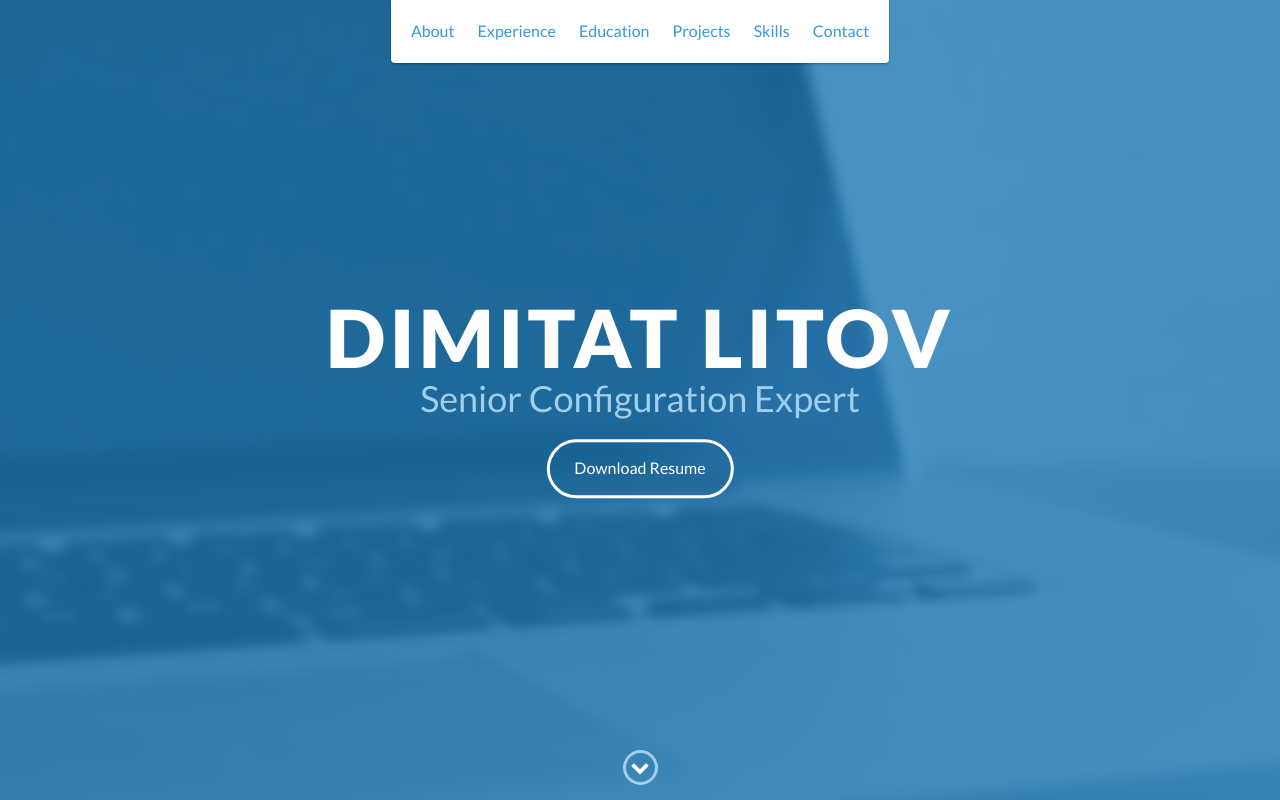
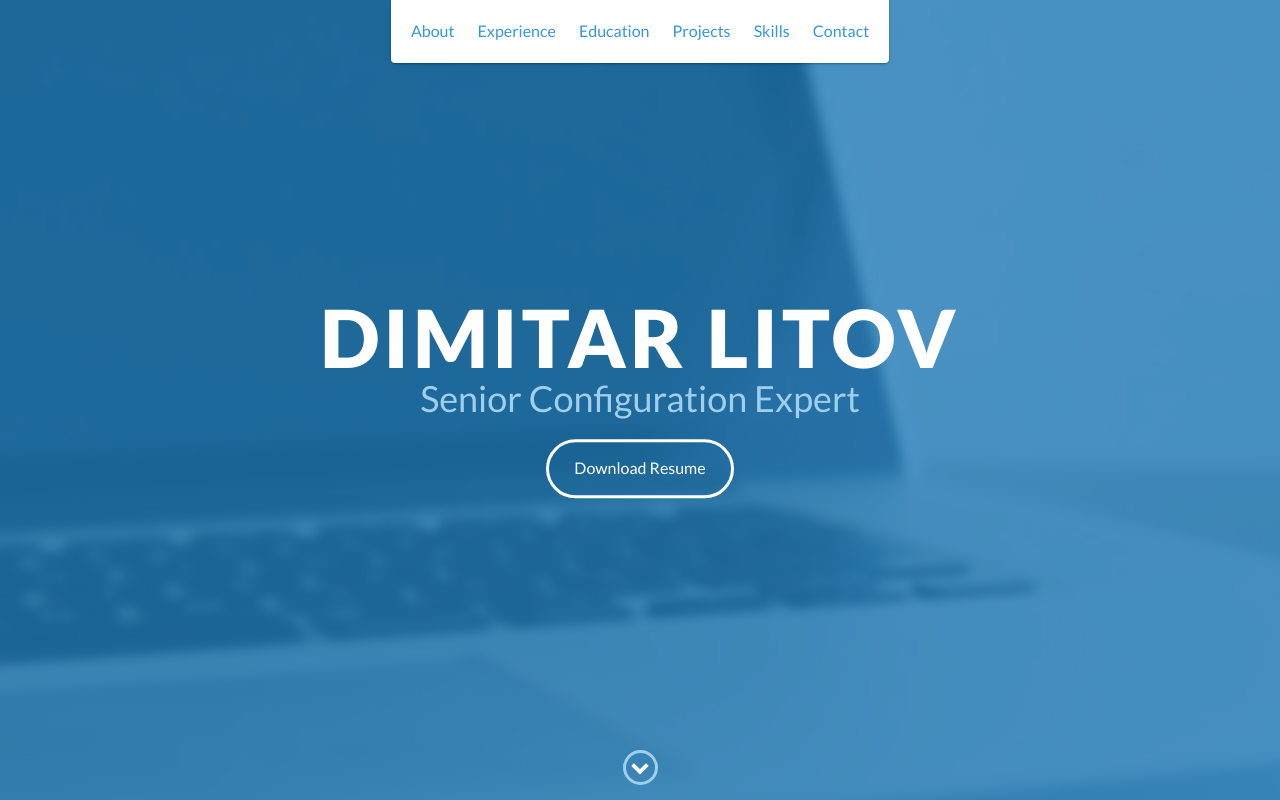
Before and after one commit to DLitov/DLitov.github.io, a plain HTML site: page index.html in a window 1280 px wide. Shown: the top 800 px of the page. Drawn offline with nearby package versions, Linux system fonts and the light colour scheme.

Commit message:
Update index.html

```diff
--- a/index.html
+++ b/index.html
@@ -48,7 +48,7 @@
 
     <div id="lead">
         <div id="lead-content">
-            <h1>Dimitat Litov</h1>
+            <h1>Dimitar Litov</h1>
             <h2>Senior Configuration Expert</h2>
             <a href="#" class="btn-rounded-white">Download Resume</a>
         </div>
```
